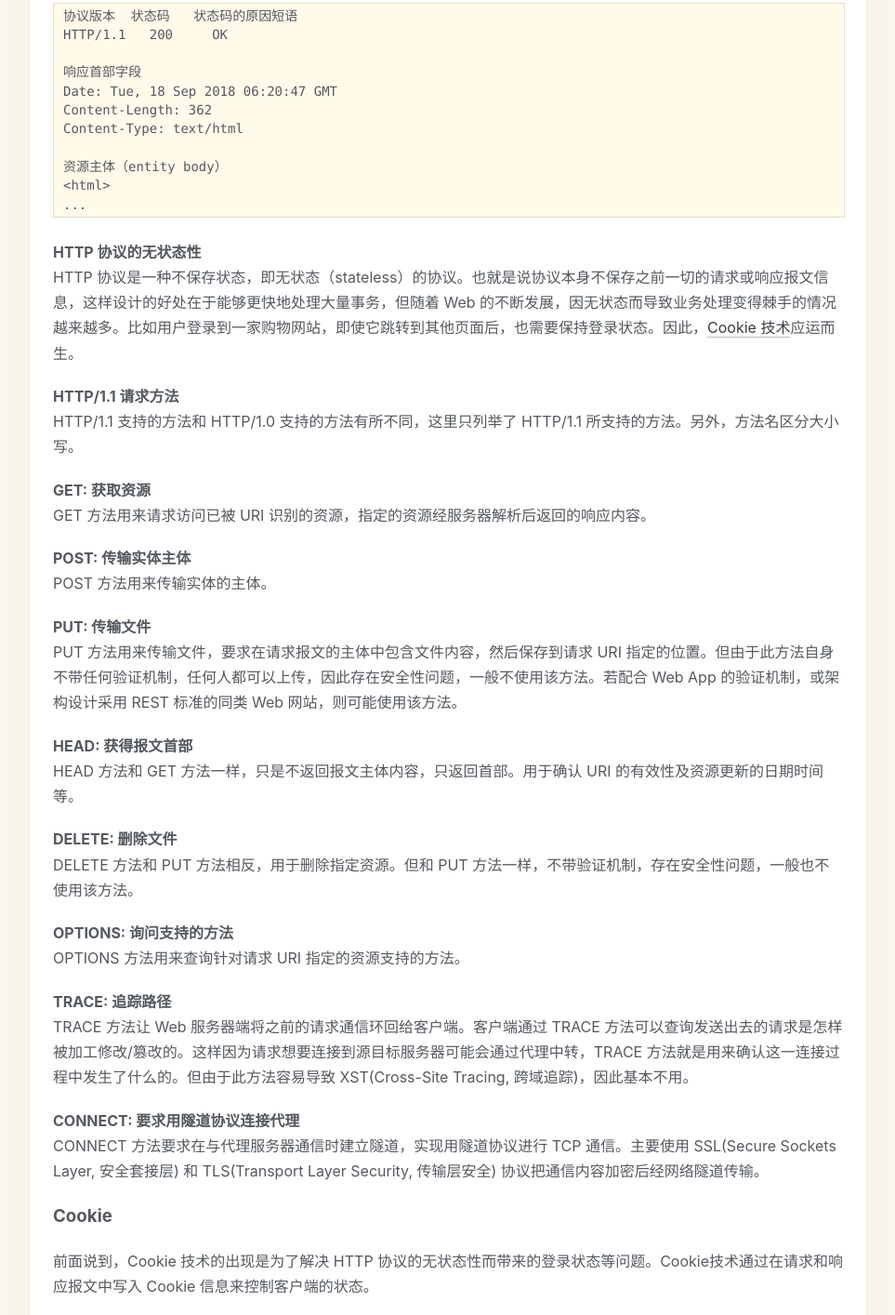
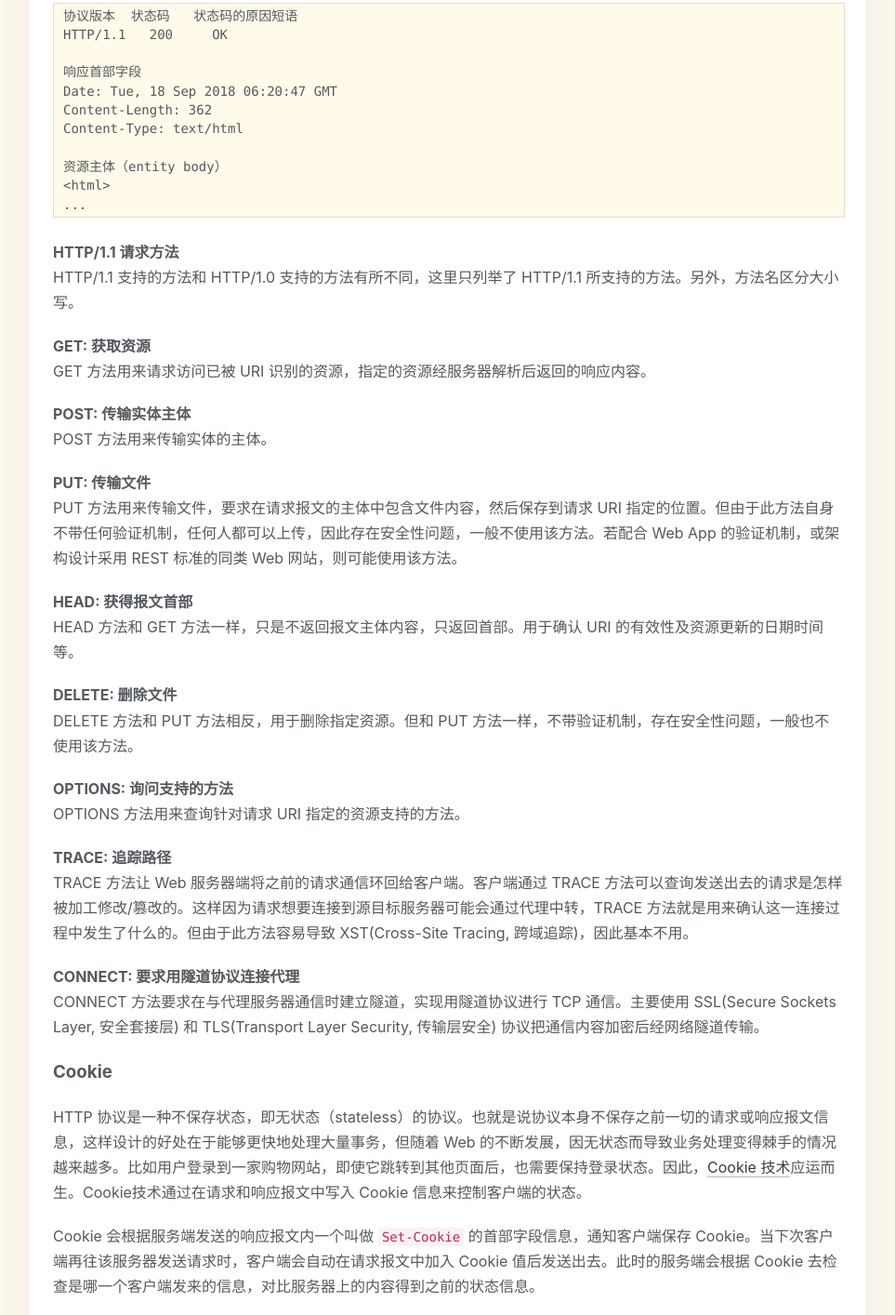
Before and after one commit to Kexin-Li/Kexin-Li.github.io, a plain HTML site: page zh/2018/09/17/network-notes/index.html in a window 1280 px wide. Shown: the part 4781-6195 px from the top of the page at 93% size, without its empty margins (158-1121 px from the left). Drawn offline with nearby package versions, Linux system fonts and the light colour scheme; a script that the page names is missing; a web font is replaced by a local one.

Commit message:
Site updated: 2018-09-18 21:45:01

```diff
--- a/zh/2018/09/17/network-notes/index.html
+++ b/zh/2018/09/17/network-notes/index.html
@@ -160,7 +160,6 @@
 <figure class="highlight plain"><table><tr><td class="gutter"><pre><span class="line">1</span><br><span class="line">2</span><br><span class="line">3</span><br><span class="line">4</span><br><span class="line">5</span><br><span class="line">6</span><br><span class="line">7</span><br><span class="line">8</span><br><span class="line">9</span><br><span class="line">10</span><br><span class="line">11</span><br></pre></td><td class="code"><pre><span class="line">方法     URI       协议版本</span><br><span class="line">POST  /form/entry  HTTP/1.1</span><br><span class="line"></span><br><span class="line">请求首部字段</span><br><span class="line">Host: hackr.jp</span><br><span class="line">Connection: keep-alive</span><br><span class="line">Content-Type: application/x-www-form-urlencoded</span><br><span class="line">Content-Length: 16</span><br><span class="line"></span><br><span class="line">内容实体</span><br><span class="line">name-ueno&amp;age=37</span><br></pre></td></tr></table></figure>
 <p>服务器接收到请求后，会将请求内容的处理结果以响应的形式返回。响应报文基本上由协议版本、状态码、用以解释状态码的原因的短语、可选的响应首部字段以及实体主体构成。</p>
 <figure class="highlight plain"><table><tr><td class="gutter"><pre><span class="line">1</span><br><span class="line">2</span><br><span class="line">3</span><br><span class="line">4</span><br><span class="line">5</span><br><span class="line">6</span><br><span class="line">7</span><br><span class="line">8</span><br><span class="line">9</span><br><span class="line">10</span><br><span class="line">11</span><br></pre></td><td class="code"><pre><span class="line">协议版本  状态码   状态码的原因短语</span><br><span class="line">HTTP/1.1   200     OK</span><br><span class="line"></span><br><span class="line">响应首部字段</span><br><span class="line">Date: Tue, 18 Sep 2018 06:20:47 GMT</span><br><span class="line">Content-Length: 362</span><br><span class="line">Content-Type: text/html</span><br><span class="line"></span><br><span class="line">资源主体（entity body）</span><br><span class="line">&lt;html&gt;</span><br><span class="line">...</span><br></pre></td></tr></table></figure>
-<p><strong>HTTP 协议的无状态性</strong><br>HTTP 协议是一种不保存状态，即无状态（stateless）的协议。也就是说协议本身不保存之前一切的请求或响应报文信息，这样设计的好处在于能够更快地处理大量事务，但随着 Web 的不断发展，因无状态而导致业务处理变得棘手的情况越来越多。比如用户登录到一家购物网站，即使它跳转到其他页面后，也需要保持登录状态。因此，<a href="https://developer.mozilla.org/en-US/docs/Web/HTTP/Cookies" target="_blank" rel="noopener">Cookie 技术</a>应运而生。</p>
 <p><strong>HTTP/1.1 请求方法</strong><br>HTTP/1.1 支持的方法和 HTTP/1.0 支持的方法有所不同，这里只列举了 HTTP/1.1 所支持的方法。另外，方法名区分大小写。</p>
 <p><strong>GET: 获取资源</strong><br>GET 方法用来请求访问已被 URI 识别的资源，指定的资源经服务器解析后返回的响应内容。</p>
 <p><strong>POST: 传输实体主体</strong><br>POST 方法用来传输实体的主体。</p>
@@ -170,7 +169,7 @@
 <p><strong>OPTIONS: 询问支持的方法</strong><br>OPTIONS 方法用来查询针对请求 URI 指定的资源支持的方法。</p>
 <p><strong>TRACE: 追踪路径</strong><br>TRACE 方法让 Web 服务器端将之前的请求通信环回给客户端。客户端通过 TRACE 方法可以查询发送出去的请求是怎样被加工修改/篡改的。这样因为请求想要连接到源目标服务器可能会通过代理中转，TRACE 方法就是用来确认这一连接过程中发生了什么的。但由于此方法容易导致 XST(Cross-Site Tracing, 跨域追踪)，因此基本不用。</p>
 <p><strong>CONNECT: 要求用隧道协议连接代理</strong><br>CONNECT 方法要求在与代理服务器通信时建立隧道，实现用隧道协议进行 TCP 通信。主要使用 SSL(Secure Sockets Layer, 安全套接层) 和 TLS(Transport Layer Security, 传输层安全) 协议把通信内容加密后经网络隧道传输。</p>
-<h3 id="Cookie"><a href="#Cookie" class="headerlink" title="Cookie"></a>Cookie</h3><p>前面说到，Cookie 技术的出现是为了解决 HTTP 协议的无状态性而带来的登录状态等问题。Cookie技术通过在请求和响应报文中写入 Cookie 信息来控制客户端的状态。</p>
+<h3 id="Cookie"><a href="#Cookie" class="headerlink" title="Cookie"></a>Cookie</h3><p>HTTP 协议是一种不保存状态，即无状态（stateless）的协议。也就是说协议本身不保存之前一切的请求或响应报文信息，这样设计的好处在于能够更快地处理大量事务，但随着 Web 的不断发展，因无状态而导致业务处理变得棘手的情况越来越多。比如用户登录到一家购物网站，即使它跳转到其他页面后，也需要保持登录状态。因此，<a href="https://developer.mozilla.org/en-US/docs/Web/HTTP/Cookies" target="_blank" rel="noopener">Cookie 技术</a>应运而生。Cookie技术通过在请求和响应报文中写入 Cookie 信息来控制客户端的状态。</p>
 <p>Cookie 会根据服务端发送的响应报文内一个叫做 <code>Set-Cookie</code> 的首部字段信息，通知客户端保存 Cookie。当下次客户端再往该服务器发送请求时，客户端会自动在请求报文中加入 Cookie 值后发送出去。此时的服务端会根据 Cookie 去检查是哪一个客户端发来的信息，对比服务器上的内容得到之前的状态信息。</p>
 
         <hr>
```
